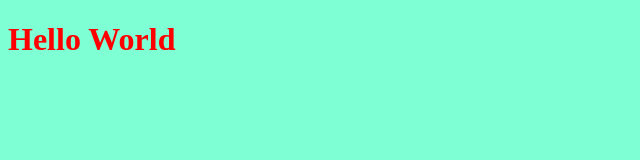
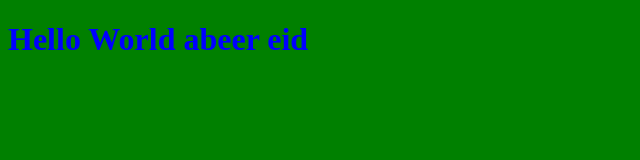
Before and after one commit to HASSANMAHMOUD0/myproject, a plain HTML site: page index.html in a window 1280 px wide. Shown: the whole page, without its empty margins (0-640 px from the left). Drawn offline with Linux system fonts and the light colour scheme.

Commit message:
changing style for the title

```diff
--- a/index.html
+++ b/index.html
@@ -7,7 +7,7 @@
     <title>Document</title>
 </head>
 <body>
-    <h1>Hello World</h1>
+    <h1>Hello World abeer eid</h1>
     <script src="app.js"></script>
 </body>
 </html>
--- a/style.css
+++ b/style.css
@@ -1,6 +1,6 @@
 h1 {
-    color: red;
+    color: blue;
 }
 body {
-    background-color: aquamarine;
+    background-color: green;
 }
```
